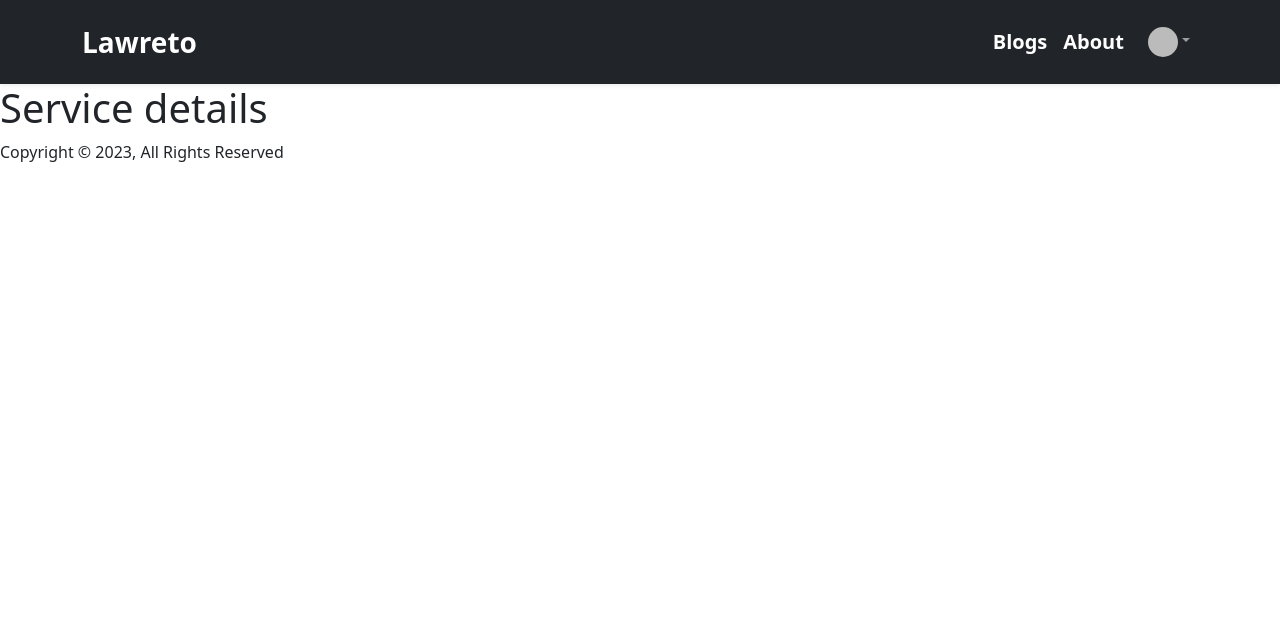
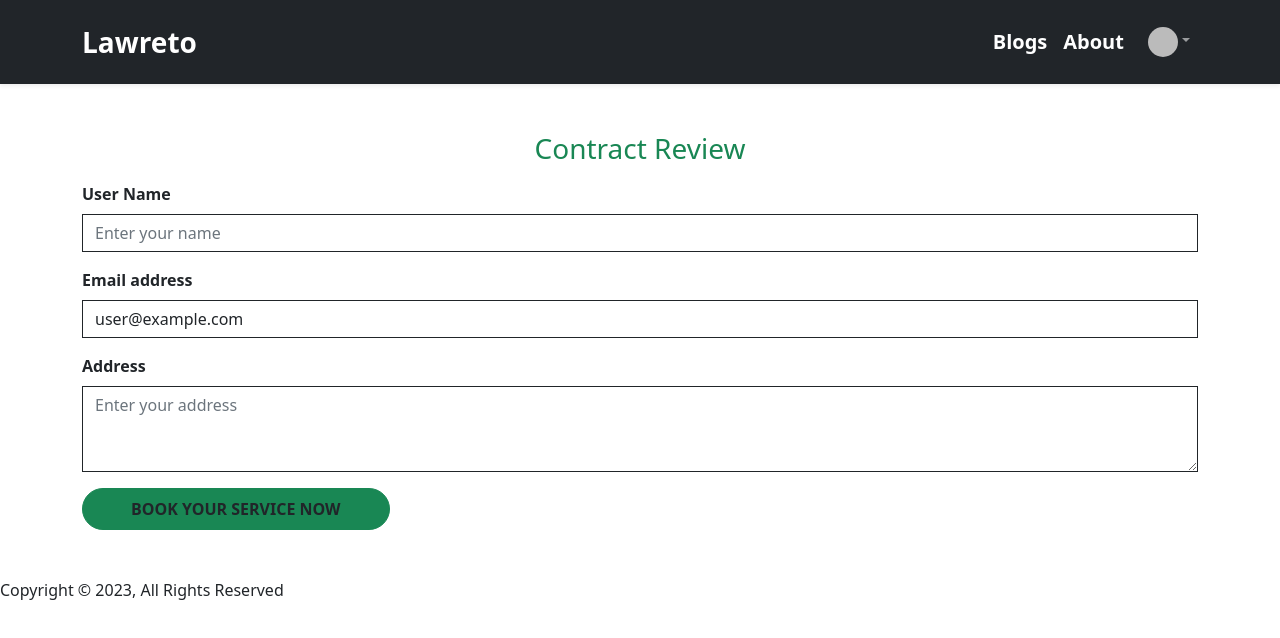
Before and after one commit to Samira-Shajahan-Borsha/lawreto-app, a React (Create React App) app: page /service-details/1 in a window 1280 px wide. Shown: the top 638 px of the page. Built offline with nearby package versions, Linux system fonts and the light colour scheme; no server answers; sample sign-in values are in the browser's storage.

Commit message:
added a form & validate input field on service details page

```diff
--- a/src/Pages/ServiceDetails/ServiceDetails.js
+++ b/src/Pages/ServiceDetails/ServiceDetails.js
@@ -1,16 +1,102 @@
-import React from 'react';
+import React, { useContext, useState } from 'react';
+import { Button, Container, Form } from 'react-bootstrap';
+import { toast } from 'react-hot-toast';
+import { FaExclamationCircle } from 'react-icons/fa';
 import { useLoaderData } from 'react-router-dom';
+import { AuthContext } from '../../contexts/AuthProvider';
 
 const ServiceDetails = () => {
 
-    const data = useLoaderData();
+    const { user } = useContext(AuthContext);
 
-    console.log(data);
+    const [userInfo, setUserInfo] = useState({
+        name: '',
+        address: '',
+        mmobileNumber: ''
+    });
+    const [errors, setErrors] = useState({
+        nameError: '',
+        addressError: '',
+        mmobileNumberError: ''
+    });
+
+    console.log(user);
+
+    const service = useLoaderData();
+
+    console.log(service);
+    const { name } = service;
+
+    const handleSubmit = event => {
+        event.preventDefault();
+
+        const form = event.target;
+        const name = form.name.value;
+
+        const address = form.address.value;
+
+        form.reset();
+
+
+
+        console.log(name, address);
+    }
+
+    const handleNameBlur = nameInput => {
+
+        if (nameInput === '') {
+            setErrors({ ...errors, nameError: 'You need to enter your name.' });
+        }
+        else {
+            setUserInfo({ ...userInfo, name: nameInput });
+            setErrors({ ...errors, nameError: '' });
+        }
+    }
+
+    const handleAddressBlur = addressInput => {
+
+        if (addressInput === '') {
+            setErrors({ ...errors, addressError: 'You need to enter your address.' });
+        }
+        else {
+            setUserInfo({ ...userInfo, address: addressInput });
+            setErrors({ ...errors, addressError: '' });
+        }
+    }
 
     return (
-        <div>
-            <h1>Service details</h1>
-        </div>
+        <Container className='my-5'>
+            <h1 className='fs-3 text-success mb-3 text-center'>{name}</h1>
+            <Form onSubmit={handleSubmit} >
+                <Form.Group className="mb-3" controlId="formBasicEmail">
+                    <Form.Label className='fs-6 fw-semibold'>User Name</Form.Label>
+                    <Form.Control onBlur={(event) => handleNameBlur(event.target.value)} type="text" name='name' placeholder="Enter your name" className='border-dark rounded-0' required />
+                    {
+                        errors?.nameError
+                        &&
+                        <p className='text-danger'><FaExclamationCircle className='me-1'></FaExclamationCircle>{errors?.nameError}</p>
+                    }
+                </Form.Group>
+                <Form.Group className="mb-3" controlId="formBasicEmail">
+                    <Form.Label className='fs-6 fw-semibold'>Email address</Form.Label>
+                    <Form.Control type="email" name='email' readOnly defaultValue={user?.email} className='border-dark rounded-0' required />
+                </Form.Group>
+                <Form.Group className="mb-3" controlId="exampleForm.ControlTextarea1">
+                    <Form.Label className='fs-6 fw-semibold'>Address</Form.Label>
+                    <Form.Control onBlur={(event) => handleAddressBlur(event.target.value)} name='address' as="textarea" placeholder='Enter your address' className='border-dark rounded-0' required rows={3} />
+                    {
+                        errors?.addressError && <p className='text-danger'><FaExclamationCircle className='me-1'></FaExclamationCircle>{errors?.addressError}</p>
+                    }
+                </Form.Group>
+                {/* <Form.Group className="mb-3" controlId="formBasicPassword">
+                    <Form.Label className='fs-6 fw-semibold'>Mobile Number</Form.Label>
+
+                </Form.Group> */}
+                <Button variant="success" className='fw-semibold  rounded-pill text-dark px-lg-5 py-lg-2 px-4 py-2' type="submit">
+                    BOOK YOUR SERVICE NOW
+                </Button>
+            </Form>
+        </Container>
     );
 };
 
```
